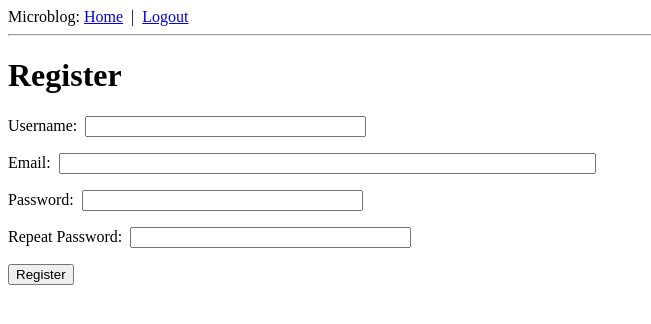
After one commit to mbromberek/microblog, a Flask app: page /register in a window 1280 px wide. The commit adds this page. Shown: the top 324 px of the page, without its empty margins (0-651 px from the left). Run offline with Flask 2, Linux system fonts and the light colour scheme; some libraries are stand-ins or nearby versions.

Commit message:
Can register new users with register.html page

```diff
--- a/app/forms.py
+++ b/app/forms.py
@@ -1,9 +1,31 @@
 import flask_wtf
 import wtforms
-from wtforms.validators import DataRequired
+from wtforms.validators import DataRequired, ValidationError, Email, EqualTo
+from flask_wtf import FlaskForm
+from wtforms import StringField, PasswordField, BooleanField, SubmitField
+from app.models import User
 
 class LoginForm(flask_wtf.FlaskForm):
     username = wtforms.StringField('Username', validators=[DataRequired()])
     password = wtforms.PasswordField('Password', validators=[DataRequired()])
     remember_me = wtforms.BooleanField('Remember Me')
     submit = wtforms.SubmitField('Sign In')
+
+class RegistrationForm(FlaskForm):
+    username = StringField('Username', validators=[DataRequired()])
+    email = StringField('Email', validators=[DataRequired(), Email()])
+    password = PasswordField('Password', validators=[DataRequired()])
+    password2 = PasswordField(
+        'Repeat Password', validators=[DataRequired(), EqualTo('password')]
+    )
+    submit = SubmitField('Register')
+
+    def validate_username(self, username):
+        user = User.query.filter_by(username=username.data).first()
+        if user is not None:
+            raise ValidationError('Please use a different username.')
+
+    def validate_email(self, email):
+        user = User.query.filter_by(email=email.data).first()
+        if user is not None:
+            raise ValidationError('Please use a different email address.')
--- a/app/routes.py
+++ b/app/routes.py
@@ -1,7 +1,8 @@
 import flask
 from flask import request
 from app import app
-from app.forms import LoginForm
+from app import db
+from app.forms import LoginForm, RegistrationForm
 from flask_login import current_user, login_user, logout_user, login_required
 from app.models import User
 from werkzeug.urls import url_parse
@@ -45,3 +46,17 @@ def login():
 def logout():
     logout_user()
     return flask.redirect(flask.url_for('index'))
+
+@app.route('/register', methods=['GET','POST'])
+def register():
+    if current_user.is_authenticated:
+        return flask.redirect(flask.url_for('index'))
+    form = RegistrationForm()
+    if form.validate_on_submit():
+        user = User(username=form.username.data, email=form.email.data)
+        user.set_password(form.password.data)
+        db.session.add(user)
+        db.session.commit()
+        flask.flash('Congratulations, you are now a registered user!')
+        return flask.redirect(flask.url_for('login'))
+    return flask.render_template('register.html', title='Register', form=form)
--- a/app/templates/login.html
+++ b/app/templates/login.html
@@ -21,4 +21,5 @@
         <p>{{ form.remember_me() }} {{ form.remember_me.label }}</p>
         <p>{{ form.submit() }}</p>
     </form>
+    <p>New User? <a href="{{ url_for('register') }}">Click to Register!</a></p>
 {% endblock %}
--- /dev/null
+++ b/app/templates/register.html
@@ -0,0 +1,37 @@
+{% extends "base.html" %}
+
+{% block content %}
+    <h1>Register</h1>
+    <form action="" method="post">
+        {{ form.hidden_tag() }}
+        <p>
+            {{ form.username.label }}:&nbsp;
+            {{ form.username(size=32) }}<br>
+            {% for error in form.username.errors %}
+            <span style="color: red;">[{{ error }}]</span>
+            {% endfor %}
+        </p>
+        <p>
+            {{ form.email.label }}:&nbsp;
+            {{ form.email(size=64) }}<br>
+            {% for error in form.email.errors %}
+            <span style="color: red;">[{{ error }}]</span>
+            {% endfor %}
+        </p>
+        <p>
+            {{ form.password.label }}:&nbsp;
+            {{ form.password(size=32) }}<br>
+            {% for error in form.password.errors %}
+            <span style="color: red;">[{{ error }}]</span>
+            {% endfor %}
+        </p>
+        <p>
+            {{ form.password2.label }}:&nbsp;
+            {{ form.password2(size=32) }}<br>
+            {% for error in form.password2.errors %}
+            <span style="color: red;">[{{ error }}]</span>
+            {% endfor %}
+        </p>
+        <p>{{ form.submit() }}</p>
+    </form>
+{% endblock %}
```
Also changed, not shown: app.db.
